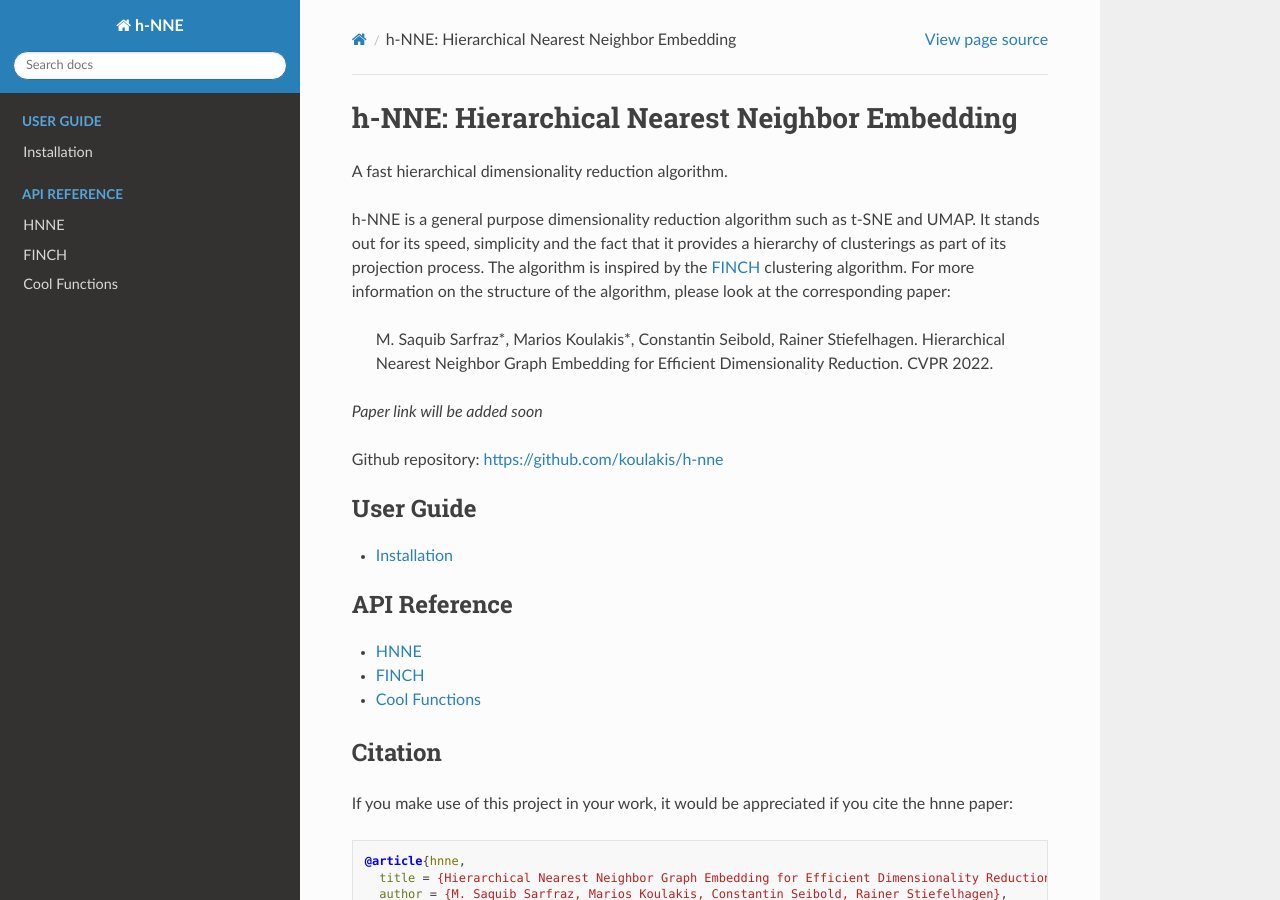
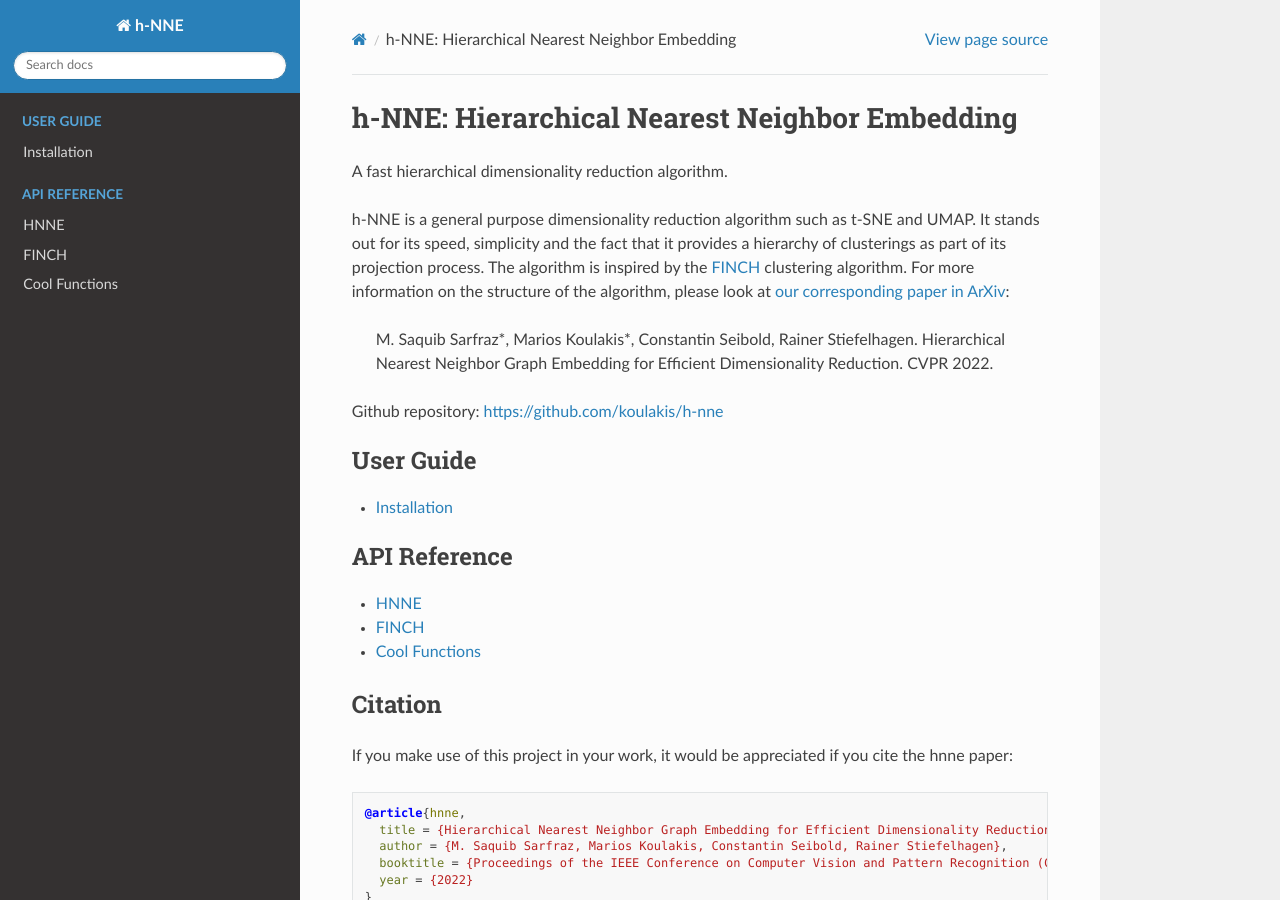
Before and after one commit to koulakis/h-nne, a Sphinx documentation site: the page built from docs/source/index.rst, in a window 1280 px wide and 900 px high. Built offline with Sphinx 7.4.7 and the Read the Docs theme 2.0.0, drawn with Linux system fonts in a browser that asks for light colours.

Commit message:
Add link to the paper in the documentation.

```diff
--- a/docs/source/index.rst
+++ b/docs/source/index.rst
@@ -10,13 +10,13 @@
 
 h-NNE is a general purpose dimensionality reduction algorithm such as t-SNE and UMAP. It stands out for its speed,
 simplicity and the fact that it provides a hierarchy of clusterings as part of its projection process. The algorithm is
-inspired by the FINCH_ clustering algorithm. For more information on the structure of the algorithm, please look at the
-corresponding paper:
+inspired by the FINCH_ clustering algorithm. For more information on the structure of the algorithm, please look at `our
+corresponding paper in ArXiv`__:
 
   M. Saquib Sarfraz\*, Marios Koulakis\*, Constantin Seibold, Rainer Stiefelhagen.
   Hierarchical Nearest Neighbor Graph Embedding for Efficient Dimensionality Reduction. CVPR 2022.
 
-*Paper link will be added soon*
+.. __: https://arxiv.org/abs/2203.12997
 
 .. _FINCH: https://github.com/ssarfraz/FINCH-Clustering
 
```
